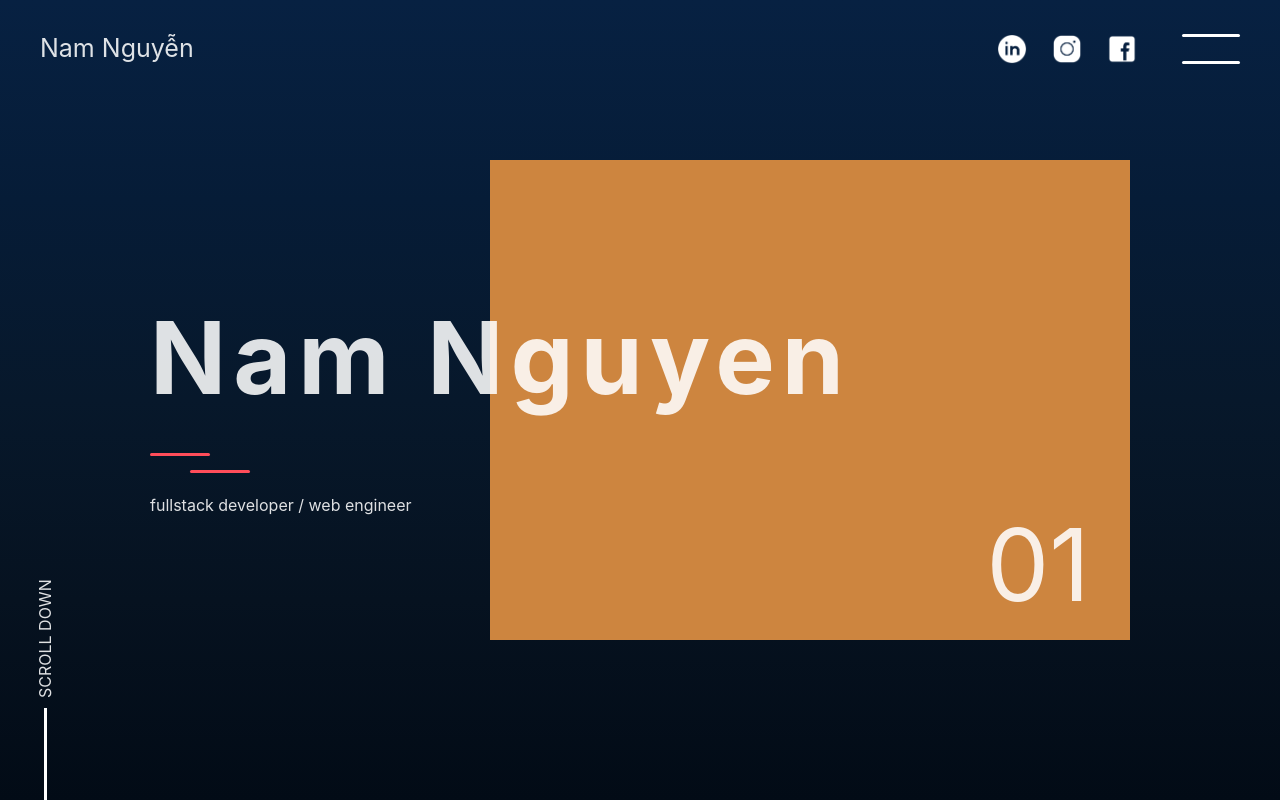
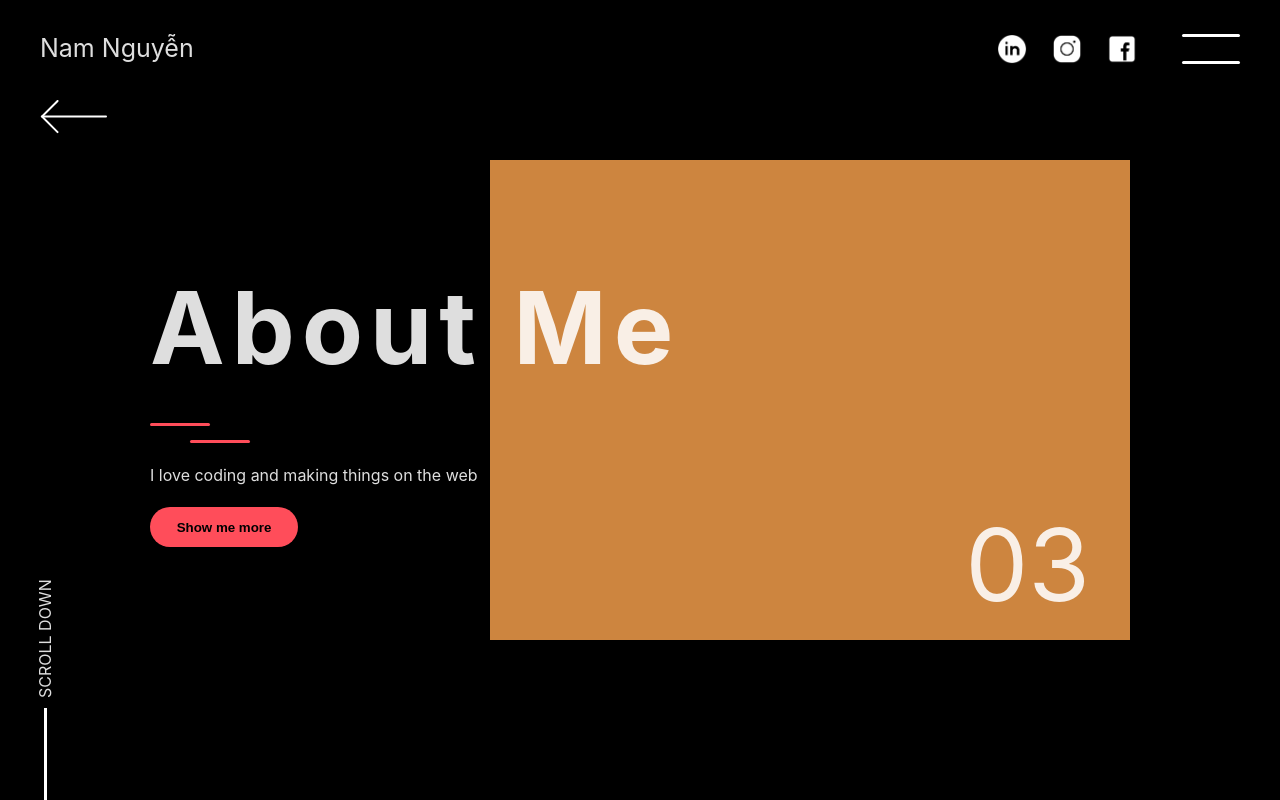
Before and after one commit to namgaxilem/portfolio, a React (Vite) app: page /about in a window 1280 px wide. Built offline with nearby package versions, Linux system fonts and the light colour scheme.

Commit message:
implementing detail page

```diff
--- a/src/components/HomeContent/index.tsx
+++ b/src/components/HomeContent/index.tsx
@@ -1,3 +1,4 @@
+import { useLocation } from "react-router-dom";
 import styles from "./styles.module.scss";
 
 interface Props {
@@ -5,9 +6,22 @@ interface Props {
   children: React.ReactNode;
 }
 export default function HomeContent({ id, children }: Props) {
+  const location = useLocation();
+
+  const isDetailPage = () => {
+    const pathname = location.pathname.replace("/", "");
+    const hash = location.hash.replace("#", "");
+    if (pathname === id && hash === "") {
+      return styles.detailPage;
+    }
+    if (hash) {
+      return "";
+    }
+    return styles.notDetailPage;
+  };
 
   return (
-    <div id={id} className={styles.homeContentContainer}>
+    <div id={id} className={`${styles.homeContentContainer} ${isDetailPage()}`}>
       {children}
     </div>
   );
--- a/src/components/HomeContent/styles.module.scss
+++ b/src/components/HomeContent/styles.module.scss
@@ -5,4 +5,13 @@
   align-items: center;
   justify-content: center;
   position: relative;
+  transition: all 0.8s;
 }
+
+.notDetailPage {
+  display: none;
+}
+
+.detailPage {
+  background-color: black;
+}
--- a/src/components/HomeMainBanner/index.tsx
+++ b/src/components/HomeMainBanner/index.tsx
@@ -22,7 +22,7 @@ export default function HomeMainBanner({ pageNumber }: Props) {
     return false;
   };
 
-  const checkPathChange = () => {
+  const isDetailPage = () => {
     const pathname = location.pathname;
     if ((pageNumber === "02" && pathname === "/profile") || (pageNumber === "03" && pathname === "/about")) {
       return true;
@@ -45,7 +45,11 @@ export default function HomeMainBanner({ pageNumber }: Props) {
 
   return (
     <>
-      <div onClick={onClickBanner} className={`${styles.homeMainBannerContainer} ${checkHashChange() ? styles.homeMainBannerContainerRun : null}`}>
+      <div
+        onClick={onClickBanner}
+        className={`${styles.homeMainBannerContainer}
+      ${checkHashChange() ? styles.homeMainBannerContainerRun : null} ${isDetailPage() ? styles.homeMainBannerDetailRun : ""}`}
+      >
         <div className={`${styles.mainBannerCover} ${checkHashChange() ? styles.mainBannerCoverRun : null}`}></div>
         <div className={`${styles.columnCover} ${checkHashChange() ? styles.columnCoverRun : null}`}></div>
         <div className={`${styles.pageNumber} ${checkHashChange() ? styles.pageNumberRun : null}`}>{pageNumber}</div>
--- a/src/components/HomeMainBanner/styles.module.scss
+++ b/src/components/HomeMainBanner/styles.module.scss
@@ -36,7 +36,6 @@
   z-index: 3;
 }
 
-// Animation definition here
 .pageNumberRun {
   bottom: -100%;
   animation-name: pageNumberRunKeyFrame;
@@ -116,3 +115,20 @@
     width: 0px;
   }
 }
+
+.homeMainBannerDetailRun {
+  transform: scale(90%) translate(10%, 30px);
+  animation-name: homeMainBannerDetailRunKeyFrame;
+  animation-duration: 2.5s;
+  animation-delay: 0.2s;
+  animation-fill-mode: forwards;
+  animation-timing-function: cubic-bezier(0.4, 0.99, 0.4, 0.98);
+}
+@keyframes homeMainBannerDetailRunKeyFrame {
+  from {
+    transform: scale(90%) translate(10%, 30px);
+  }
+  to {
+    transform: scale(100%) translate(0);
+  }
+}
--- a/src/pages/About/index.tsx
+++ b/src/pages/About/index.tsx
@@ -1,3 +1,11 @@
+import { useLocation } from "react-router-dom";
+import styles from "./styles.module.scss";
+
 export default function About() {
-  return <>profile</>;
+  const location = useLocation();
+
+  const isDetailPage = () => {
+    return false;
+  };
+  return <main className={`${styles.detailContainer} ${isDetailPage() ? styles.show : ""}`}>About</main>;
 }
--- a/src/pages/About/styles.module.scss
+++ b/src/pages/About/styles.module.scss
@@ -0,0 +1,10 @@
+.detailContainer {
+  display: none;
+  background-color: white;
+  width: 100vw;
+}
+
+.show {
+  display: block;
+  position: relative;
+}
--- a/src/pages/Home/Header/index.tsx
+++ b/src/pages/Home/Header/index.tsx
@@ -3,53 +3,55 @@ import styles from "./styles.module.scss";
 import INSTAGRAM_ICON from "@/assets/instagram-icon.png";
 import FACEBOOK_ICON from "@/assets/facebook-icon.png";
 import LINKEDIN_ICON from "@/assets/linkedin-icon.png";
+import { useLocation, useNavigate } from "react-router-dom";
 
 export default function Header() {
   const [openNav, setOpenNav] = useState(false);
+  const location = useLocation();
+  const navigate = useNavigate();
+
+  const isDetailPage = () => {
+    const pathname = location.pathname.replace("/", "");
+    if (pathname) {
+      return true;
+    }
+    return false;
+  };
+
+  const goBack = () => {
+    const hashToGo = location.pathname.replace("/", "");
+    navigate(`/#${hashToGo}`);
+  };
 
   return (
     <>
       <header className={styles.headerContainer}>
         <a className={styles.myName}>Nam Nguyễn</a>
         <div className={styles.linkGroup}>
-          <a
-            href="https://www.linkedin.com/in/nam-nguy%E1%BB%85n-4562b52a0/"
-            target="_blank"
-            className={styles.brandIcon}
-          >
+          <a href="https://www.linkedin.com/in/nam-nguy%E1%BB%85n-4562b52a0/" target="_blank" className={styles.brandIcon}>
             <img src={LINKEDIN_ICON} />
           </a>
-          <a
-            href="https://www.instagram.com/namnungniuz/"
-            target="_blank"
-            className={styles.brandIcon}
-          >
+          <a href="https://www.instagram.com/namnungniuz/" target="_blank" className={styles.brandIcon}>
             <img src={INSTAGRAM_ICON} />
           </a>
-          <a
-            href="https://www.facebook.com/namgaxilem/"
-            target="_blank"
-            className={styles.brandIcon}
-          >
+          <a href="https://www.facebook.com/namgaxilem/" target="_blank" className={styles.brandIcon}>
             <img src={FACEBOOK_ICON} />
           </a>
 
-          <div
-            className={styles.hamburgerLines}
-            onClick={() => setOpenNav(!openNav)}
-          >
-            <span
-              className={`${styles.line} ${styles.line1} ${
-                openNav && styles.active
-              }`}
-            ></span>
-            <span
-              className={`${styles.line} ${styles.line2} ${
-                openNav && styles.active
-              }`}
-            ></span>
+          <div className={styles.hamburgerLines} onClick={() => setOpenNav(!openNav)}>
+            <span className={`${styles.line} ${styles.line1} ${openNav && styles.active}`}></span>
+            <span className={`${styles.line} ${styles.line2} ${openNav && styles.active}`}></span>
           </div>
         </div>
+
+        <span className={`${isDetailPage() ? styles.backArrow : styles.hide}`} onClick={goBack}>
+          <svg xmlns="http://www.w3.org/2000/svg" width="100%" height="34" viewBox="0 0 67 34">
+            <g fill="none" fill-rule="evenodd" stroke="#FFF" stroke-linecap="round" transform="translate(2 1)">
+              <path stroke-width="2" d="M0,15.5533333 L64,15.5533333"></path>
+              <polyline stroke-width="2" points="15.556 0 0 15.556 15.556 31.111"></polyline>
+            </g>
+          </svg>
+        </span>
       </header>
 
       <div className={`${styles.overlay} ${openNav && styles.active}`}>
@@ -67,25 +69,13 @@ export default function Header() {
             Contact <span className={styles.lineThrough} />
           </a>
           <div className={styles.socialGroup}>
-            <a
-              href="https://www.linkedin.com/in/nam-nguy%E1%BB%85n-4562b52a0/"
-              target="_blank"
-              className={styles.brandIcon}
-            >
+            <a href="https://www.linkedin.com/in/nam-nguy%E1%BB%85n-4562b52a0/" target="_blank" className={styles.brandIcon}>
               <img src={LINKEDIN_ICON} />
             </a>
-            <a
-              href="https://www.instagram.com/namnungniuz/"
-              target="_blank"
-              className={styles.brandIcon}
-            >
+            <a href="https://www.instagram.com/namnungniuz/" target="_blank" className={styles.brandIcon}>
               <img src={INSTAGRAM_ICON} />
             </a>
-            <a
-              href="https://www.facebook.com/namgaxilem/"
-              target="_blank"
-              className={styles.brandIcon}
-            >
+            <a href="https://www.facebook.com/namgaxilem/" target="_blank" className={styles.brandIcon}>
               <img src={FACEBOOK_ICON} />
             </a>
           </div>
--- a/src/pages/Home/Header/styles.module.scss
+++ b/src/pages/Home/Header/styles.module.scss
@@ -91,6 +91,19 @@
   }
 }
 
+.backArrow {
+  position: fixed;
+  color: white;
+  top: 100px;
+  left: 40px;
+  cursor: pointer;
+  transition: all 0.8s;
+
+  &.hide {
+    left: 100&;
+  }
+}
+
 .overlay {
   width: 100%;
   height: 0;
--- a/src/pages/Home/index.tsx
+++ b/src/pages/Home/index.tsx
@@ -7,6 +7,8 @@ import styles from "./styles.module.scss";
 import { useLocation, useNavigate } from "react-router-dom";
 import HomeMainTitle from "../../components/HomeMainTitle";
 import HomeMainBanner from "../../components/HomeMainBanner";
+import About from "../About";
+import Profile from "../Profile";
 
 const HOME_CONTAINER_ID = "homeContainer";
 
@@ -17,6 +19,9 @@ export default function Home() {
   const [touchEndClientY, setTouchEndClientY] = useState<number>(undefined);
 
   const onWheel = (e) => {
+    // if (isDetailPage()) {
+    //   return;
+    // }
     e.deltaY > 0 ? console.info("Down") : console.info("Up");
     scrollUpOrDownOnScroll(e.deltaY > 0);
   };
@@ -30,6 +35,9 @@ export default function Home() {
   };
 
   const scrollUpOrDownOnScroll = (isDown: boolean) => {
+    if (isDetailPage()) {
+      return;
+    }
     setTouchStartClientY(undefined);
     setTouchEndClientY(undefined);
     const section = document.getElementById(HOME_CONTAINER_ID);
@@ -57,6 +65,15 @@ export default function Home() {
     navigate(`/#${idList[targetPageIndex]}`);
   };
 
+  const isDetailPage = () => {
+    const pathname = location.pathname;
+    // const hash = location.hash.replace("#", "");
+    if (pathname !== "/") {
+      return true;
+    }
+    return false;
+  };
+
   useEffect(() => {
     const section = document.getElementById(location.hash.replace("#", ""));
     section && section.scrollIntoView({ behavior: "smooth" });
@@ -73,7 +90,13 @@ export default function Home() {
     <>
       <Header />
       <NavigationBar />
-      <div id={HOME_CONTAINER_ID} className={styles.container} onWheel={onWheel} onTouchStart={onTouchStart} onTouchEnd={onTouchEnd}>
+      <div
+        id={HOME_CONTAINER_ID}
+        className={`${styles.container} ${isDetailPage() ? styles.containerDetailPage : ""}`}
+        onWheel={onWheel}
+        onTouchStart={onTouchStart}
+        onTouchEnd={onTouchEnd}
+      >
         <HomeContent id="home">
           <HomeMainTitle
             idAnchorPage="home"
@@ -94,6 +117,9 @@ export default function Home() {
           <HomeMainTitle idAnchorPage="contact" title="Contact" subTitle="Contact me" />
           <HomeMainBanner pageNumber={"04"} />
         </HomeContent>
+
+        <Profile />
+        <About />
       </div>
       <ScrollDown />
     </>
--- a/src/pages/Home/styles.module.scss
+++ b/src/pages/Home/styles.module.scss
@@ -1,15 +1,12 @@
 .container {
   min-height: 100%;
   min-width: 100%;
-  background-image: linear-gradient(
-    to bottom,
-    #072142,
-    #061c37,
-    #07182b,
-    #061220,
-    #020b16
-  );
+  background-image: linear-gradient(to bottom, #072142, #061c37, #07182b, #061220, #020b16);
   overflow: hidden;
   height: 100%;
   scroll-behavior: smooth;
 }
+
+.containerDetailPage {
+  overflow: auto;
+}
--- a/src/pages/Profile/index.tsx
+++ b/src/pages/Profile/index.tsx
@@ -1,3 +1,21 @@
+import { useLocation } from "react-router-dom";
+import styles from "./styles.module.scss";
+
 export default function Profile() {
-  return <>profile</>;
+  const location = useLocation();
+
+  const isDetailPage = () => {
+    if (location.pathname === "/profile") {
+      return true;
+    }
+    return false;
+  };
+
+  return (
+    <main className={`${styles.detailContainer} ${isDetailPage() ? styles.show : ""}`}>
+      {[...Array(100)].map((e) => (
+        <div>e</div>
+      ))}
+    </main>
+  );
 }
--- a/src/pages/Profile/styles.module.scss
+++ b/src/pages/Profile/styles.module.scss
@@ -0,0 +1,11 @@
+.detailContainer {
+  display: none;
+  background-color: white;
+  width: 100vw;
+  color: black;
+}
+
+.show {
+  display: block;
+  position: relative;
+}
```
